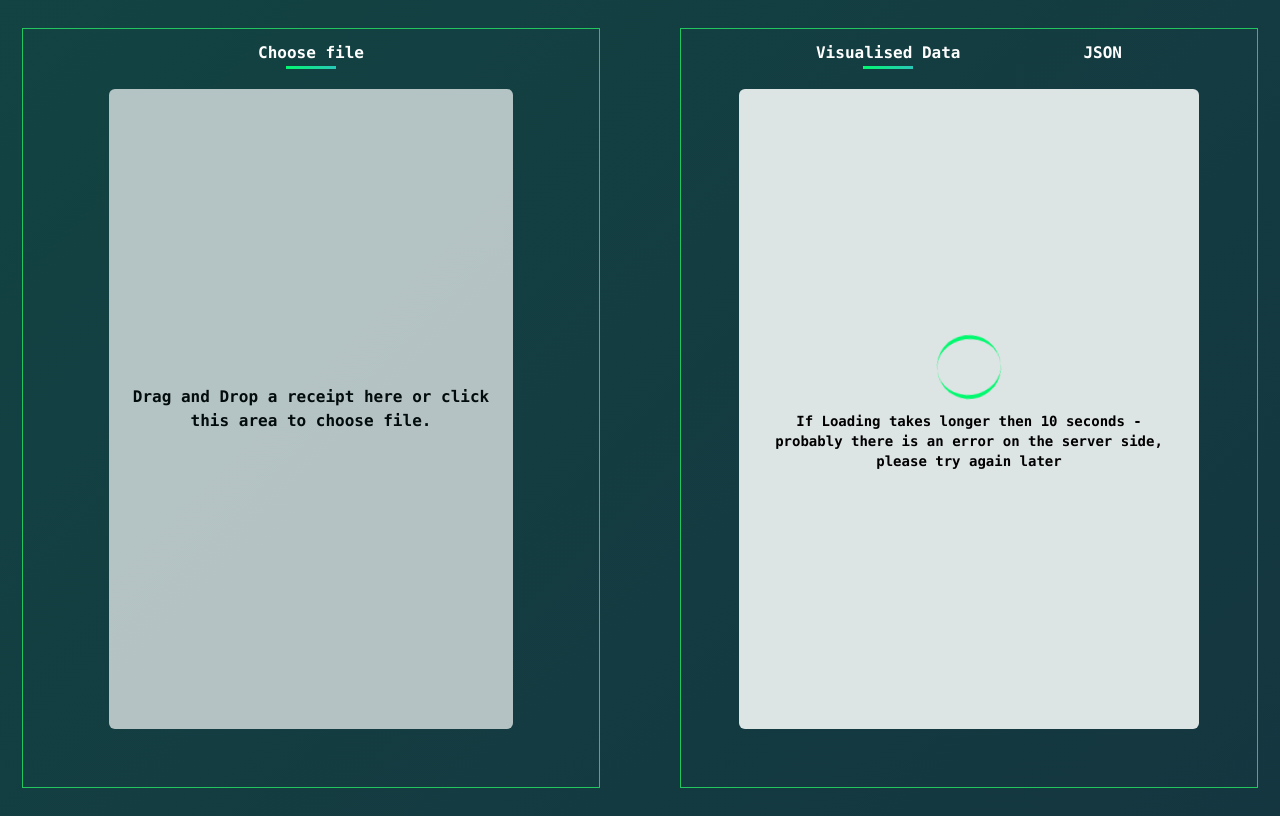
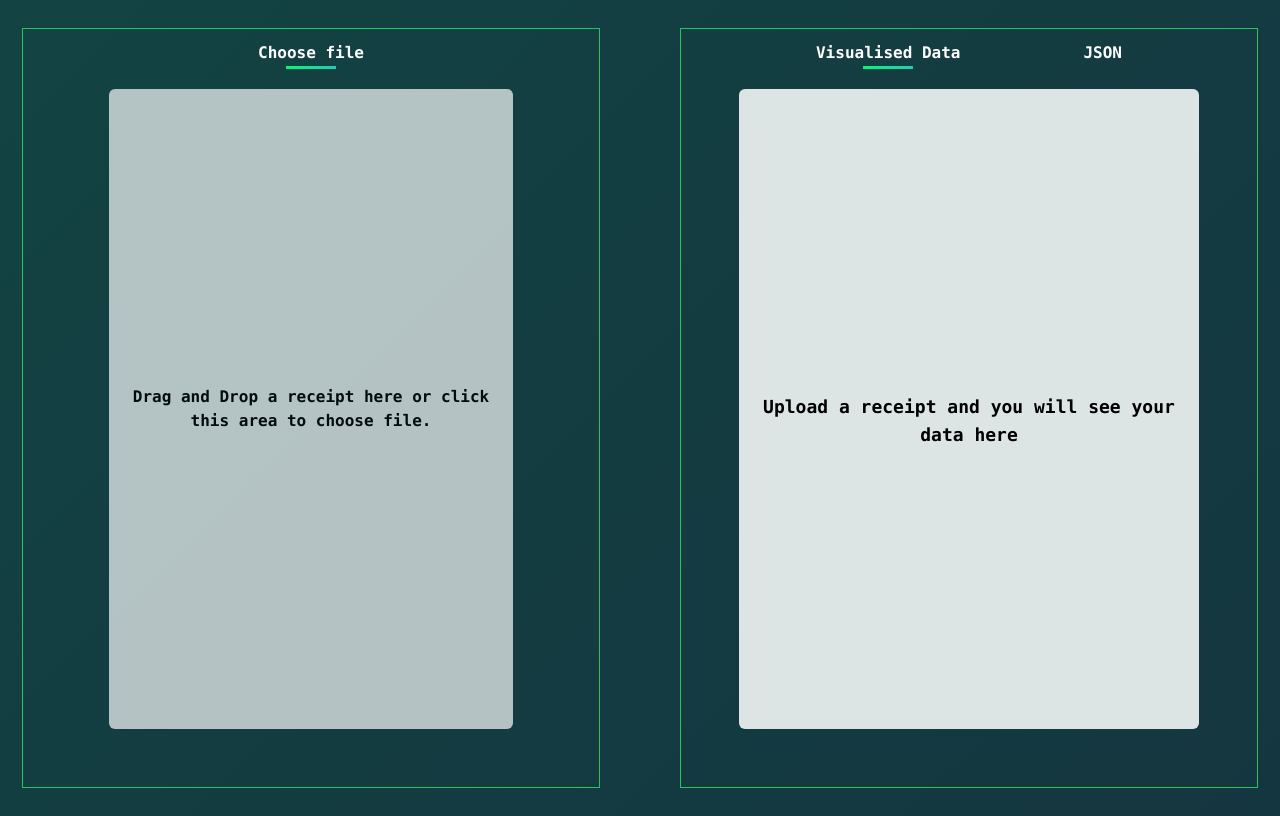
Before and after one commit to MercurialG/veryfi-exercise, a Next.js app: page / in a window 1280 px wide. Built offline with nearby package versions, Linux system fonts and the light colour scheme.

Commit message:
props renamed

```diff
--- a/components/JsonDisplay.jsx
+++ b/components/JsonDisplay.jsx
@@ -1,9 +1,9 @@
 import Spinner from "./Spinner";
 
-const DataDisplay = ({ loading, receiptData }) => {
+const DataDisplay = ({ isLoading, receiptData }) => {
   return (
     <div className="dataDisplay">
-      {loading == true ? (
+      {isLoading == true ? (
         <Spinner />
       ) : receiptData ? (
         <div>
--- a/components/ReceiptDisplay.jsx
+++ b/components/ReceiptDisplay.jsx
@@ -3,7 +3,7 @@ import Image from "next/image";
 import Link from "next/link";
 import Spinner from "./Spinner";
 
-function ReceiptDisplay({ loading, receiptData }) {
+function ReceiptDisplay({ isLoading, receiptData }) {
   const receipts = receiptData?.map((item) => (
     <div className="p-5" key={item.id}>
       <p className="text-[12px] mb-2">{item.date}</p>
@@ -72,7 +72,7 @@ function ReceiptDisplay({ loading, receiptData }) {
   ));
   return (
     <div className="dataDisplay">
-      {loading ? (
+      {isLoading ? (
         <Spinner />
       ) : receiptData ? (
         <div className="flex justify-center pb-5 md:pb-0 mt-3">{receipts}</div>
--- a/pages/index.jsx
+++ b/pages/index.jsx
@@ -6,9 +6,9 @@ import JsonDisplay from "../components/JsonDisplay";
 import ReceiptDisplay from "../components/ReceiptDisplay";
 
 function HomePage() {
-  const [isLoading, setIsLoading] = useState(true);
-  const [imageDataUrl, setImageDataUrl] = useState(null);
-  const [receiptData, setReceiptData] = useState();
+  const [isLoading, setIsLoading] = useState(false);
+  const [imageDataUrl, setImageDataUrl] = useState(null); //used to show uploaded image
+  const [receiptData, setReceiptData] = useState(); //API response
   const tabsRef = useRef(null);
 
   // This should scroll to data when its loaded on mobile... Should
```
